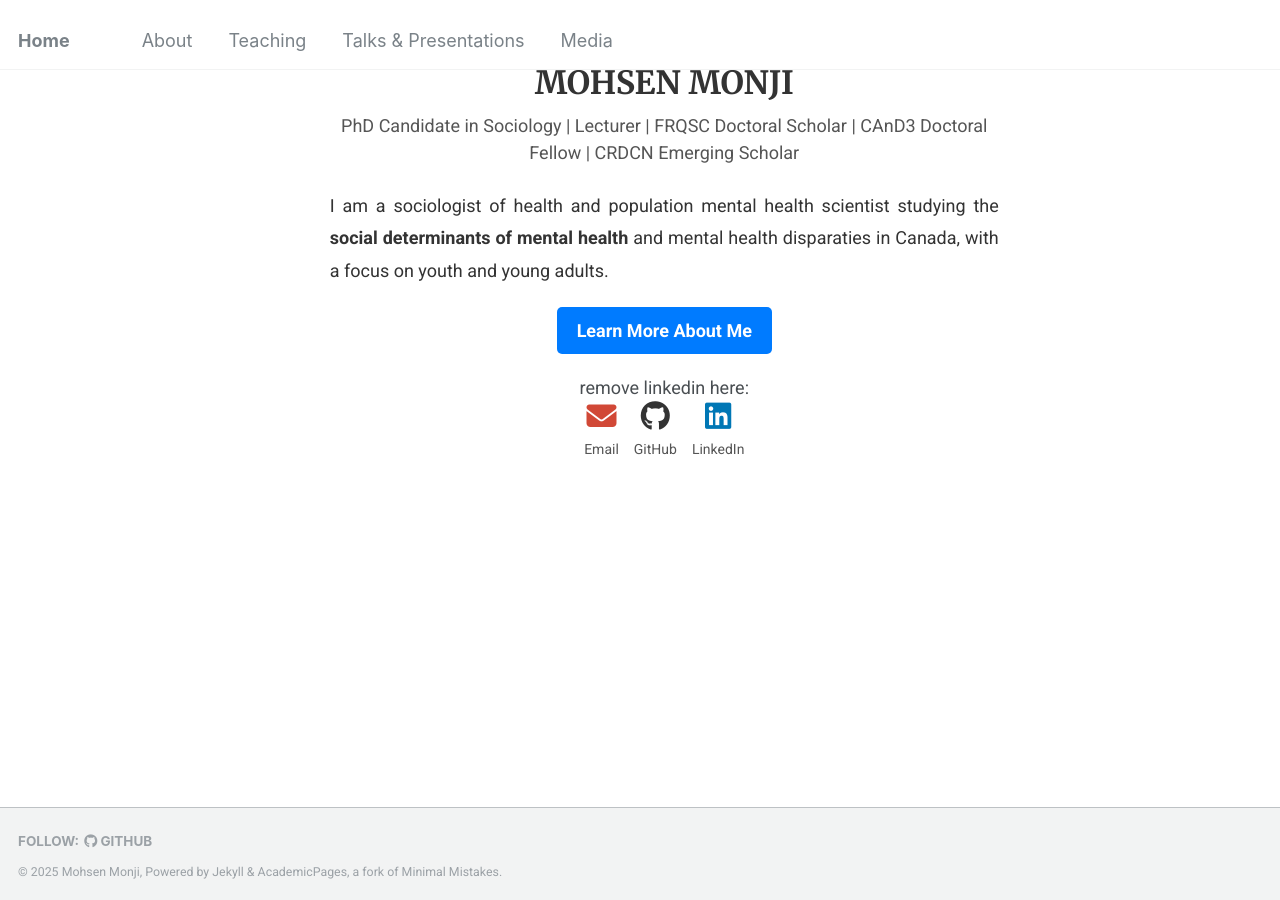
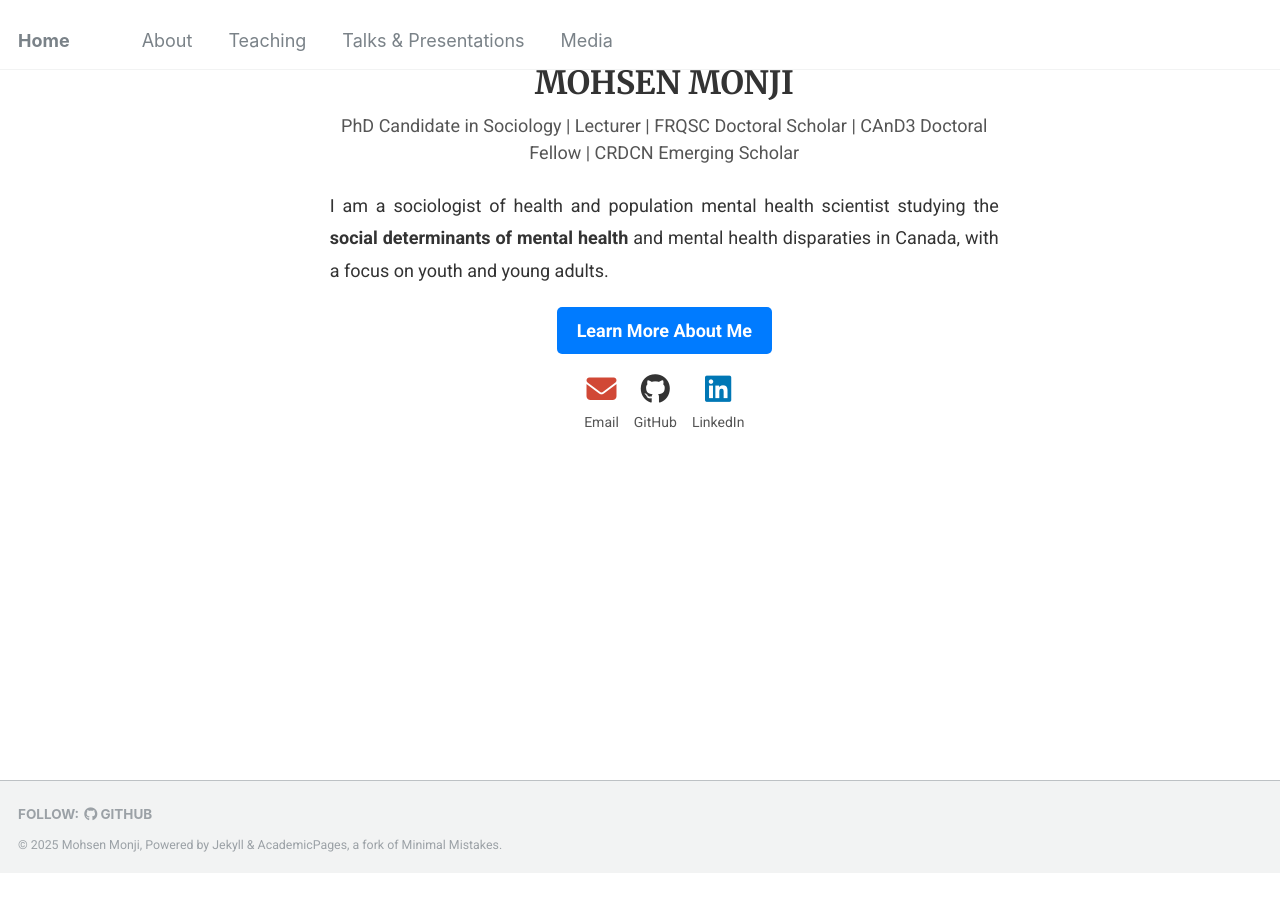
Before and after one commit to Mohsnmonji/mohsnmonji.github.io, a Jekyll site: the page built from _pages/front.md, in a window 1280 px wide and 900 px high, scrolled down 523 px. Built offline with Jekyll 4.4.1, drawn with Linux system fonts in a browser that asks for light colours; after the commit the page ends 1396 px from its top, so only the background shows below that.

Commit message:
Update front.md

```diff
--- a/_pages/front.md
+++ b/_pages/front.md
@@ -37,7 +37,6 @@ hide_avatar: true
     </a>
   </div>
 
-  remove linkedin here:
 <!-- Social Media Links -->
   <div style="display: flex; justify-content: center; gap: 15px; margin-bottom: 20px;">
     <div style="text-align: center;">
```
